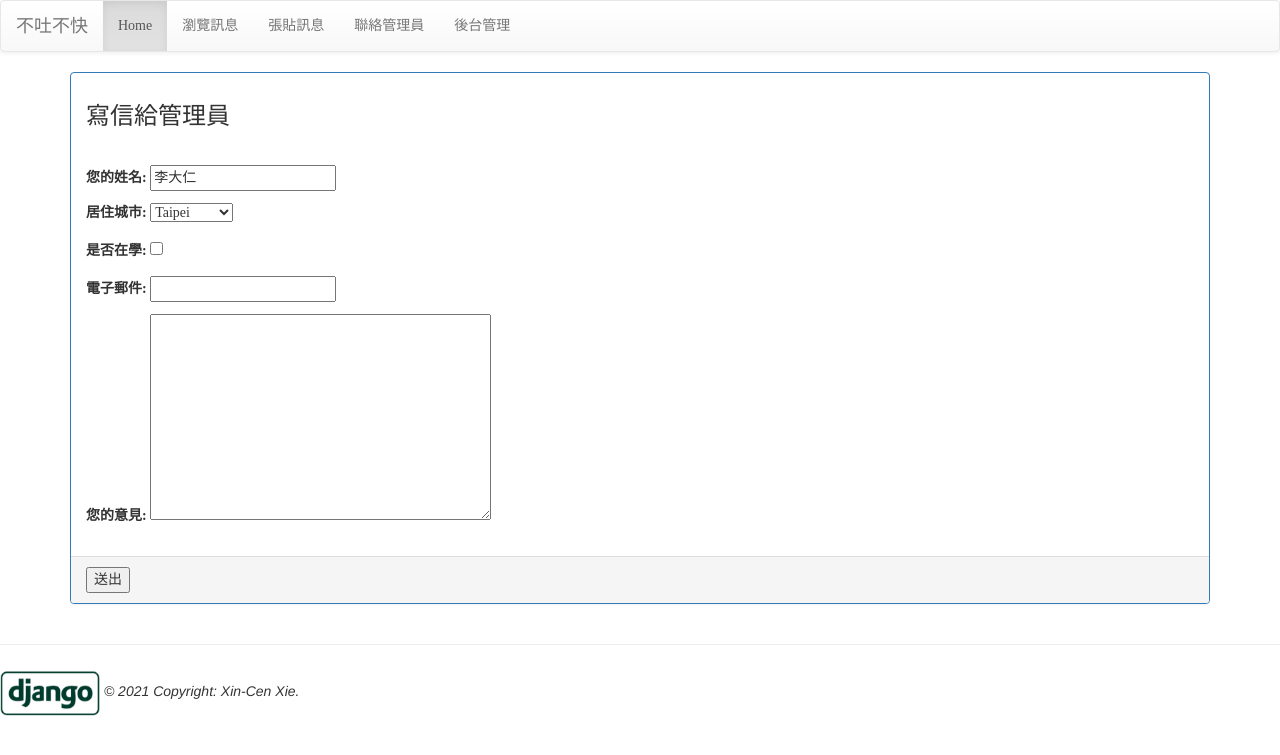
After one commit to kitty88825/django-16-lessons, a Django app: page /contact/ in a window 1280 px wide. The commit adds this page. Shown: the top 755 px of the page. Run offline with Django 3.2, Linux system fonts and the light colour scheme; some libraries are stand-ins or nearby versions.

Commit message:
8.2.2 結合表單和資料庫

```diff
--- a/ch08www/ch08www/urls.py
+++ b/ch08www/ch08www/urls.py
@@ -16,13 +16,14 @@ Including another URLconf
 from django.contrib import admin
 from django.urls import path
 
-from mysite.views import index, listing, posting
+from mysite.views import contact, index, listing, posting
 
 
 urlpatterns = [
     path('admin/', admin.site.urls),
     path('', index),
     path('<int:pid>/<str:del_pass>', index),
+    path('contact/', contact),
     path('list/', listing),
     path('post/', posting),
 ]
--- /dev/null
+++ b/ch08www/mysite/form.py
@@ -0,0 +1,17 @@
+from django import forms
+
+
+class ContactForm(forms.Form):
+    CITY = [
+        ['TP', 'Taipei'],
+        ['TY', 'Taouang'],
+        ['TC', 'Taichung'],
+        ['TN', 'Tainan'],
+        ['KS', 'Kaohsiung'],
+        ['NA', 'Others'],
+    ]
+    user_name = forms.CharField(label='您的姓名', max_length=50, initial='李大仁')
+    user_city = forms.ChoiceField(label='居住城市', choices=CITY)
+    user_school = forms.BooleanField(label='是否在學', required=False)
+    user_email = forms.EmailField(label='電子郵件')
+    user_message = forms.CharField(label='您的意見', widget=forms.Textarea)
--- a/ch08www/mysite/views.py
+++ b/ch08www/mysite/views.py
@@ -1,6 +1,7 @@
 from django.shortcuts import render
 
 from .models import Mood, Post
+from .form import ContactForm
 
 
 def index(request, pid=None, del_pass=None):
@@ -61,3 +62,9 @@ def posting(request):
         message = f'成功儲存！請記得你的編輯密碼[{user_pass}]!訊息須經審查後才會顯示。'
 
     return render(request, 'posting.html', locals())
+
+
+def contact(request):
+    form = ContactForm()
+
+    return render(request, 'contact.html', locals())
--- /dev/null
+++ b/ch08www/templates/contact.html
@@ -0,0 +1,21 @@
+<!-- contact.html (ch08www project) -->
+{% extends "base.html" %}
+{% block title %}聯絡管理員{% endblock title %}
+{% block content %}
+  <div class="container">
+    <div class="panel panel-primary">
+      <form action="." name="my form" method="POST">
+        {% csrf_token %}
+        <div class="panel-heading">
+          <h3>寫信給管理員</h3>
+        </div>
+        <div class="panel-body">
+          {{ form.as_p }}
+        </div>
+        <div class="panel-footer">
+          <input type="submit" value="送出">
+        </div>
+      </form>
+    </div>
+  </div>
+{% endblock %}
--- a/ch08www/templates/header.html
+++ b/ch08www/templates/header.html
@@ -11,6 +11,7 @@
       <li class="active"><a href="/">Home</a></li>
       <li><a href="/list">瀏覽訊息</a></li>
       <li><a href="/post">張貼訊息</a></li>
+      <li><a href="/contact">聯絡管理員</a></li>
       <li><a href="/admin">後台管理</a></li>
     </ul>
   </div>
```
